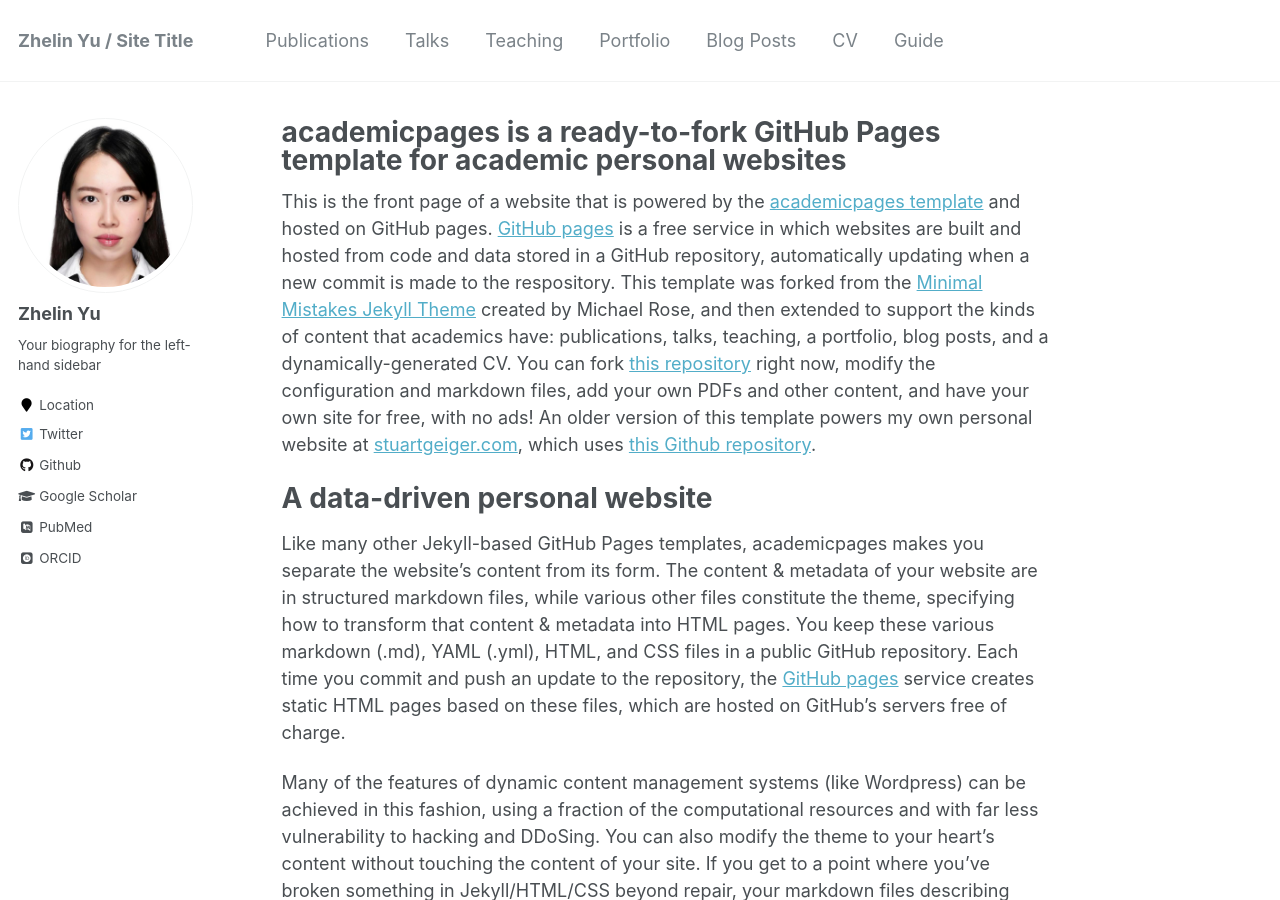
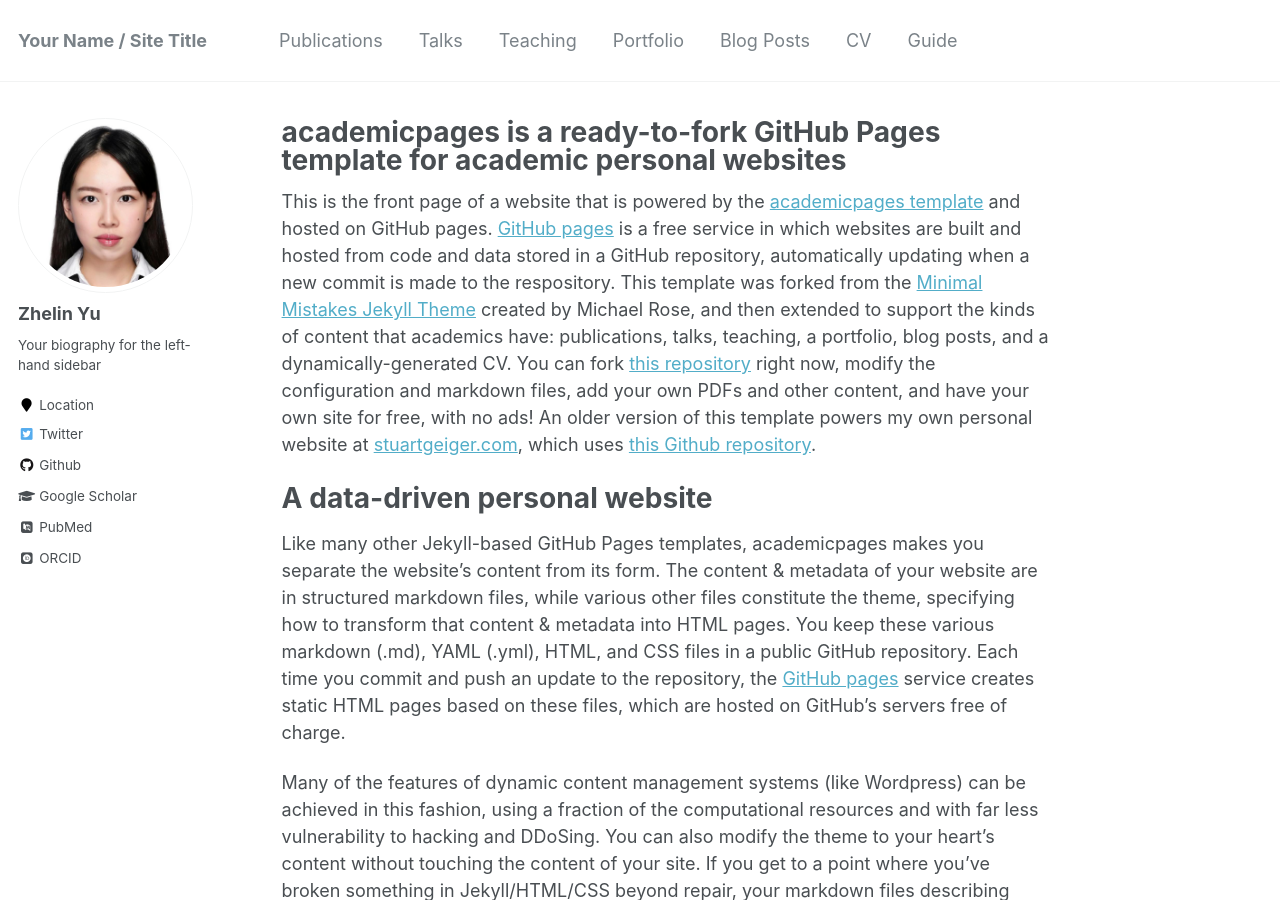
Before and after one commit to zhezhe55555/yuzhelin.github.com, a Jekyll site: the page built from _pages/about.md, in a window 1280 px wide and 900 px high. Built offline with Jekyll 4.4.1, drawn with Linux system fonts in a browser that asks for light colours; some web fonts are replaced.

Commit message:
no message

```diff
--- a/_config.yml
+++ b/_config.yml
@@ -7,13 +7,13 @@
 
 # Site Settings
 locale                   : "en-US"
-title                    : "Zhelin Yu / Site Title"
+title                    : "Your Name / Site Title"
 title_separator          : "-"
 name                     : &name "Your Name"
 description              : &description "personal description"
-url                      : https://github.com/zhezhe55555/yuzhelin.github.com # the base hostname & protocol for your site e.g. "https://mmistakes.github.io"
+url                      : https://academicpages.github.io # the base hostname & protocol for your site e.g. "https://mmistakes.github.io"
 baseurl                  : "" # the subpath of your site, e.g. "/blog"
-repository               : "zhezhe55555/yuzhelin.github.com"
+repository               : "academicpages/academicpages.github.io"
 teaser                   :  # filename of teaser fallback teaser image placed in /images/, .e.g. "500x300.png"
 breadcrumbs              : false # true, false (default)
 words_per_minute         : 160
```
